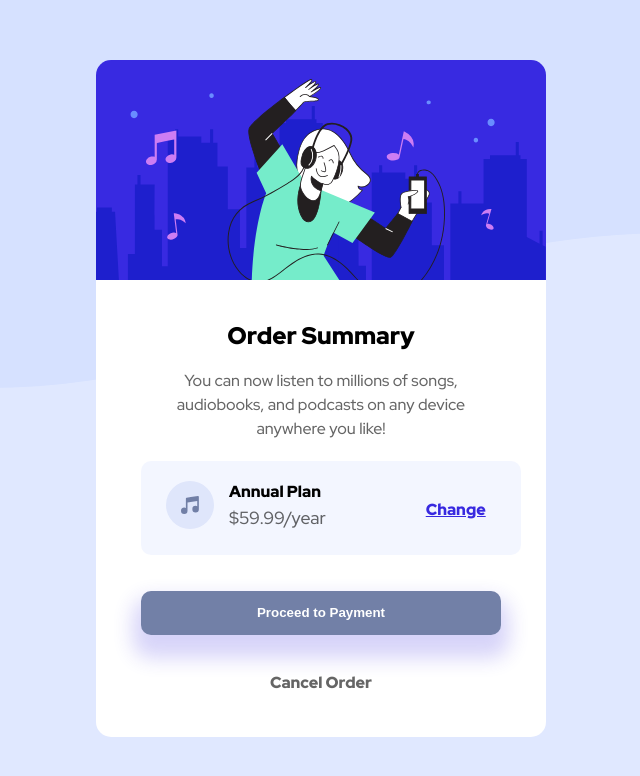
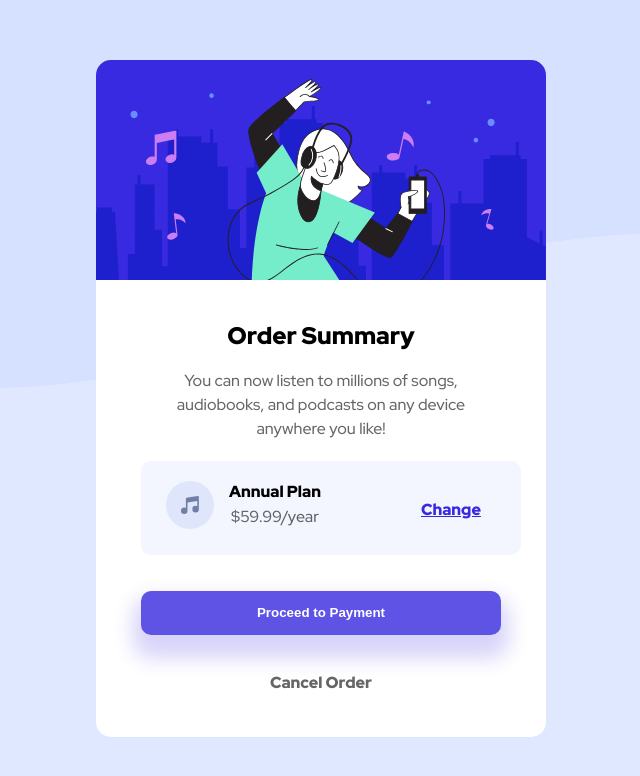
Before and after one commit to SoulOfMo/order-summary-component-main, a plain HTML site: page index.html in a window 1280 px wide. In both pictures the pointer is over the button "Proceed to Payment". Shown: the whole page, without its empty margins (319-959 px from the left). Drawn offline with Linux system fonts and the light colour scheme.

Commit message:
Add files via upload

```diff
--- a/style.css
+++ b/style.css
@@ -66,7 +66,8 @@ h1+p {
 
 .plan p {
     margin-top: 3px;
-    font-size: 1.1em;
+    font-size: 1em;
+    font-weight: 500;
 }
 
 .payment a {
@@ -99,7 +100,7 @@ button {
 }
 
 button:hover {
-    background-color: hsl(224, 23%, 55%);
+    background-color: hsla(245, 75%, 52%, 0.8);
     cursor: pointer;
 }
 
@@ -111,7 +112,7 @@ button:hover {
 
 a:hover {
     text-decoration: none;
-    opacity: 7;
+    color: hsla(245, 75%, 52%, 0.7);
 }
 
 @media (max-width:375px) {
```
Also changed, not shown: index.html (+1 -1 lines), 1 other file.
